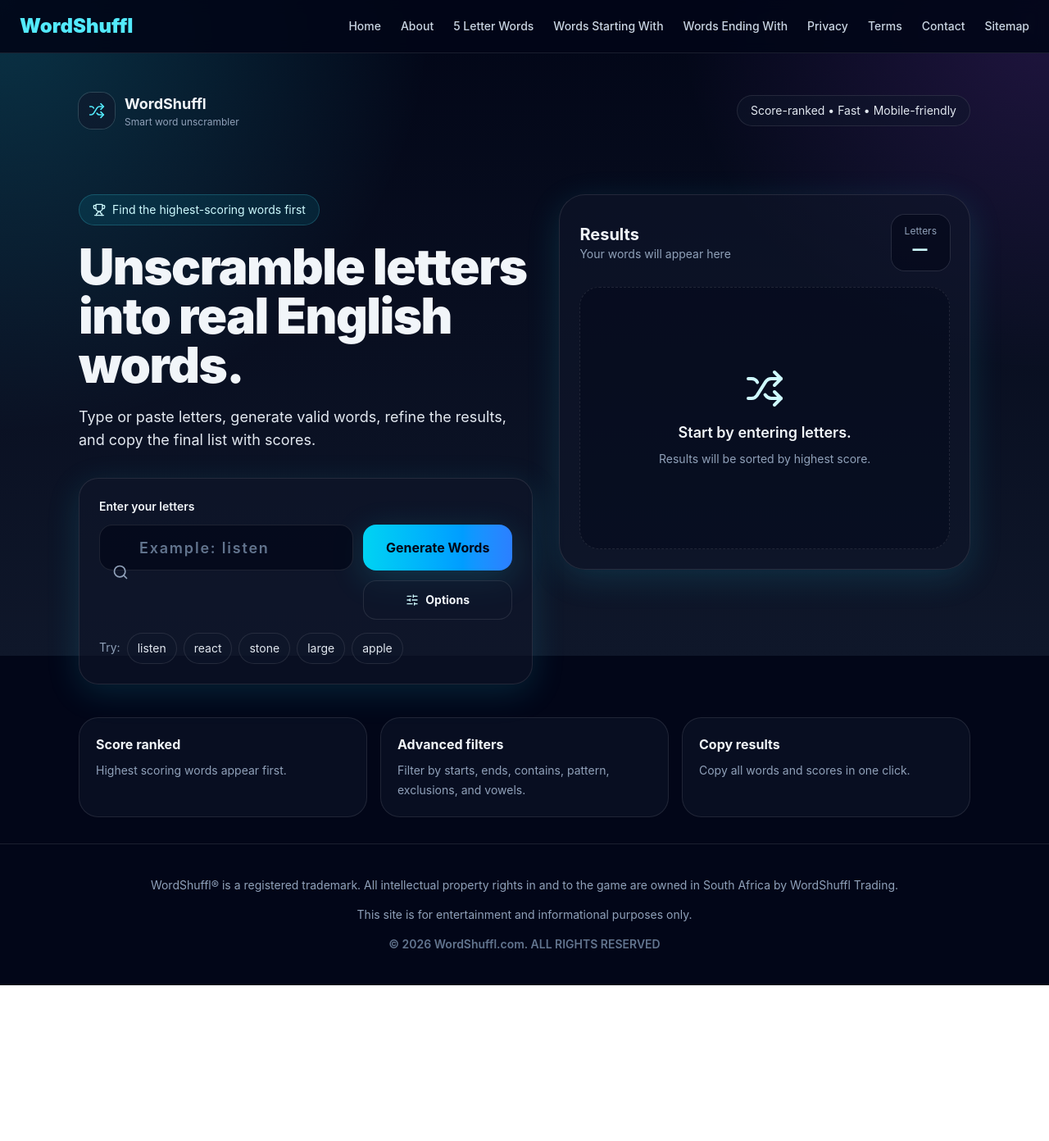
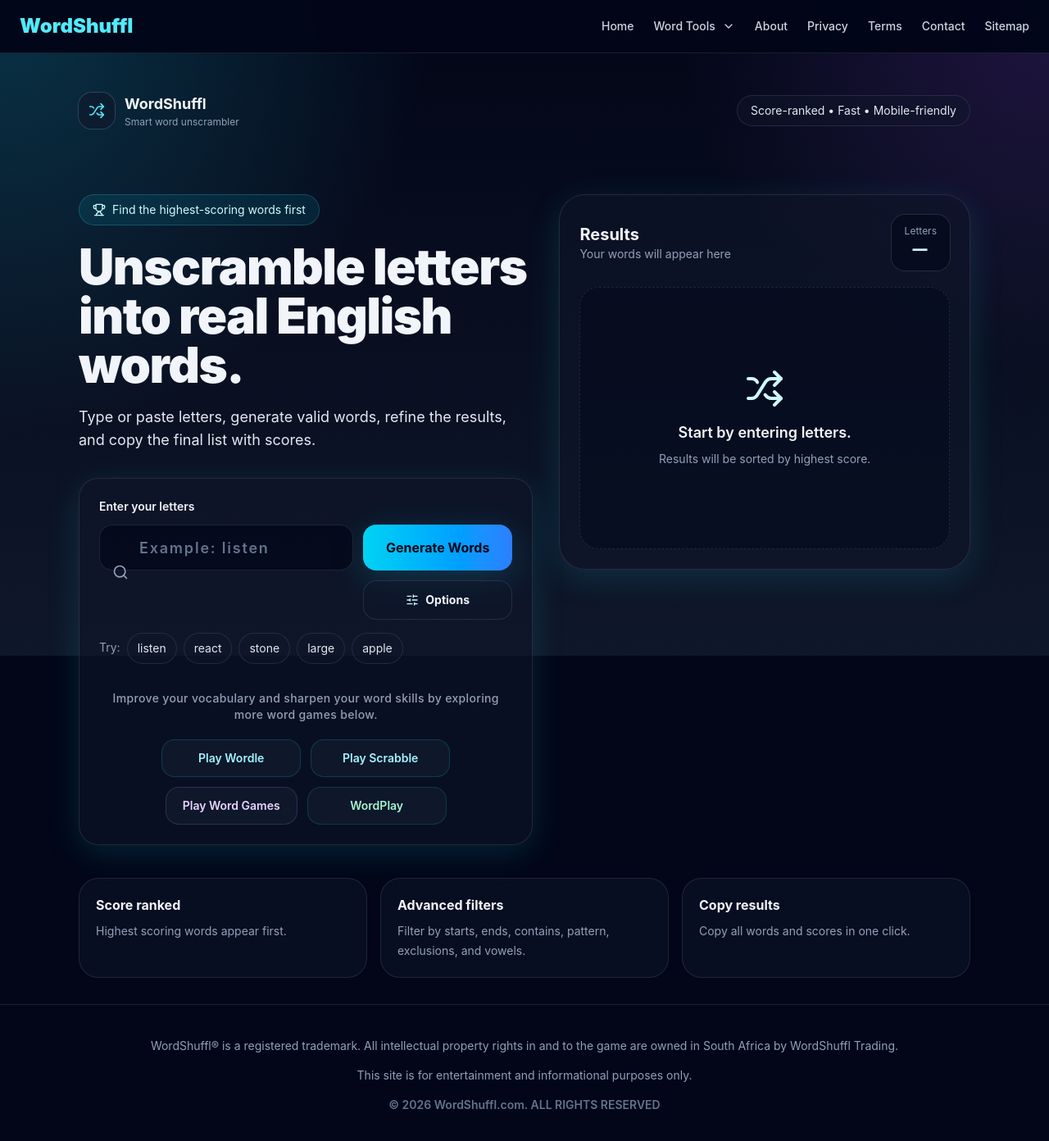
Before and after one commit to Rgenneker/word-unscrambler, a React (Vite) app: page / in a window 1280 px wide. Shown: the top 1392 px of the page at 82% size. Before the commit the page ends 1202 px from the top, so only its background shows below. Built offline with nearby package versions, Linux system fonts and the light colour scheme; what an-array-of-english-words would draw is missing.

Commit message:
Fix Word Tools dropdown

```diff
--- a/src/App.jsx
+++ b/src/App.jsx
@@ -9,6 +9,8 @@
 import FiveLetterWords from "./pages/FiveLetterWords";
 import WordsEndingWith from "./pages/WordsEndingWith";
 import WordsStartingWith from "./pages/WordsStartingWith";
+import WordLength from "./pages/WordLength";
+import LetterCombination from "./pages/LetterCombination";
 
 export default function App() {
   return (
@@ -20,6 +22,8 @@
         <Route path="/5-letter-words" element={<FiveLetterWords />} />
         <Route path="/words-starting-with-a" element={<WordsStartingWith />} />
         <Route path="/words-ending-with" element={<WordsEndingWith />} />
+        <Route path="/word-length" element={<WordLength />} />
+        <Route path="/letter-combinations" element={<LetterCombination />} />
         <Route path="/privacy-policy" element={<PrivacyPolicy />} />
         <Route path="/terms-and-conditions" element={<TermsConditions />} />
         <Route path="/sitemap" element={<SitemapPage />} />
--- a/src/components/Navbar.jsx
+++ b/src/components/Navbar.jsx
@@ -1,55 +1,83 @@
+import { useState } from "react";
 import { Link } from "react-router-dom";
+import { ChevronDown } from "lucide-react";
 
 export default function Navbar() {
+  const [toolsOpen, setToolsOpen] = useState(false);
+
+  const closeMenu = () => {
+    setToolsOpen(false);
+  };
+
   return (
-    <header className="sticky top-0 z-50 border-b border-white/10 bg-slate-950/90 backdrop-blur">
+    <header className="sticky top-0 z-[9999] border-b border-white/10 bg-slate-950/95 backdrop-blur">
       <div className="mx-auto flex max-w-7xl items-center justify-between px-6 py-4">
-
-        <Link
-          to="/"
-          className="text-2xl font-black text-cyan-300"
-        >
+        <Link to="/" onClick={closeMenu} className="text-2xl font-black text-cyan-300">
           WordShuffl
         </Link>
 
-        <nav className="hidden gap-6 text-sm font-medium text-slate-300 md:flex">
-          <Link className="hover:text-cyan-300 transition" to="/">
+        <nav className="hidden items-center gap-6 text-sm font-medium text-slate-300 md:flex">
+          <Link onClick={closeMenu} className="transition hover:text-cyan-300" to="/">
             Home
           </Link>
 
-          <Link className="hover:text-cyan-300 transition" to="/about">
+          <div className="relative">
+            <button
+              type="button"
+              onClick={() => setToolsOpen((current) => !current)}
+              className="flex items-center gap-2 transition hover:text-cyan-300"
+            >
+              Word Tools
+              <ChevronDown
+                className={`h-4 w-4 transition ${toolsOpen ? "rotate-180" : ""}`}
+              />
+            </button>
+
+            {toolsOpen && (
+              <div className="absolute left-0 top-full z-[99999] mt-4 w-72 rounded-2xl border border-white/10 bg-slate-900 p-3 shadow-2xl ring-1 ring-cyan-400/10">
+                <Link onClick={closeMenu} className="block rounded-xl px-4 py-3 transition hover:bg-cyan-400/10 hover:text-cyan-300" to="/5-letter-words">
+                  5 Letter Words
+                </Link>
+
+                <Link onClick={closeMenu} className="block rounded-xl px-4 py-3 transition hover:bg-cyan-400/10 hover:text-cyan-300" to="/words-starting-with">
+                  Words Starting With
+                </Link>
+
+                <Link onClick={closeMenu} className="block rounded-xl px-4 py-3 transition hover:bg-cyan-400/10 hover:text-cyan-300" to="/words-ending-with">
+                  Words Ending With
+                </Link>
+
+                <Link onClick={closeMenu} className="block rounded-xl px-4 py-3 transition hover:bg-cyan-400/10 hover:text-cyan-300" to="/word-length">
+                  Word Length
+                </Link>
+
+                <Link onClick={closeMenu} className="block rounded-xl px-4 py-3 transition hover:bg-cyan-400/10 hover:text-cyan-300" to="/letter-combinations">
+                  Letter Combinations
+                </Link>
+              </div>
+            )}
+          </div>
+
+          <Link onClick={closeMenu} className="transition hover:text-cyan-300" to="/about">
             About
           </Link>
 
-          <Link className="hover:text-cyan-300 transition" to="/5-letter-words">
-            5 Letter Words
-          </Link>
-
-          <Link className="hover:text-cyan-300 transition" to="/words-starting-with-a">
-            Words Starting With
-          </Link>
-
-          <Link className="hover:text-cyan-300 transition" to="/words-ending-with">
-            Words Ending With
-          </Link>
-
-          <Link className="hover:text-cyan-300 transition" to="/privacy-policy">
+          <Link onClick={closeMenu} className="transition hover:text-cyan-300" to="/privacy-policy">
             Privacy
           </Link>
 
-          <Link className="hover:text-cyan-300 transition" to="/terms-and-conditions">
+          <Link onClick={closeMenu} className="transition hover:text-cyan-300" to="/terms-and-conditions">
             Terms
           </Link>
 
-           <Link className="hover:text-cyan-300 transition" to="/contact">
+          <Link onClick={closeMenu} className="transition hover:text-cyan-300" to="/contact">
             Contact
           </Link>
 
-          <Link className="hover:text-cyan-300 transition" to="/sitemap">
+          <Link onClick={closeMenu} className="transition hover:text-cyan-300" to="/sitemap">
             Sitemap
           </Link>
         </nav>
-
       </div>
     </header>
   );
--- a/src/pages/Home.jsx
+++ b/src/pages/Home.jsx
@@ -404,6 +404,51 @@
                   </button>
                 ))}
               </div>
+             <section className="mt-8">
+  <div className="mb-5 text-center">
+    <p className="text-sm font-medium tracking-wide text-slate-400">
+      Improve your vocabulary and sharpen your word skills by exploring more word games below.
+    </p>
+  </div>
+
+  <div className="flex flex-wrap items-center justify-center gap-3">
+    <a
+      href="https://nyt-wordle-app.vercel.app"
+      target="_blank"
+      rel="noreferrer"
+     className="w-[170px] rounded-2xl border border-cyan-400/20 bg-slate-900 px-5 py-3 text-center text-sm font-semibold text-cyan-200 transition hover:scale-105 hover:bg-cyan-400/10"
+    >
+      Play Wordle
+    </a>
+
+    <a
+      href="https://playscrabble.com/"
+      target="_blank"
+      rel="noreferrer"
+      className="w-[170px] rounded-2xl border border-cyan-400/20 bg-slate-900 px-5 py-3 text-center text-sm font-semibold text-cyan-200 transition hover:scale-105 hover:bg-cyan-400/10"
+    >
+      Play Scrabble
+    </a>
+
+    <a
+      href="https://www.wordgames.com/"
+      target="_blank"
+      rel="noreferrer"
+      className="rounded-2xl border border-purple-400/20 bg-slate-900 px-5 py-3 text-sm font-semibold text-purple-200 transition hover:scale-105 hover:bg-purple-400/10"
+    >
+      Play Word Games
+    </a>
+
+    <a
+      href="https://www.wordplays.com/crossword-solver/PRO"
+      target="_blank"
+      rel="noreferrer"
+      className="w-[170px] rounded-2xl border border-emerald-400/20 bg-slate-900 px-5 py-3 text-center text-sm font-semibold text-emerald-200 transition hover:scale-105 hover:bg-emerald-400/10"
+    >
+      WordPlay
+    </a>
+  </div>
+</section>
             </div>
           </div>
 
--- /dev/null
+++ b/src/pages/LetterCombination.jsx
@@ -0,0 +1,93 @@
+import { useMemo, useState } from "react";
+import englishWords from "an-array-of-english-words";
+import Navbar from "../components/Navbar";
+
+function clean(value) {
+  return value.toLowerCase().replace(/[^a-z]/g, "");
+}
+
+function shuffle(words) {
+  return [...words].sort(() => Math.random() - 0.5);
+}
+
+export default function LetterCombination() {
+  const [startsWith, setStartsWith] = useState("str");
+  const [endsWith, setEndsWith] = useState("ing");
+  const [contains, setContains] = useState("");
+  const [refreshKey, setRefreshKey] = useState(0);
+
+  const words = useMemo(() => {
+    const start = clean(startsWith);
+    const end = clean(endsWith);
+    const middle = clean(contains);
+
+    return shuffle(
+      englishWords
+        .filter((word) => /^[a-z]+$/.test(word))
+        .filter((word) => !start || word.startsWith(start))
+        .filter((word) => !end || word.endsWith(end))
+        .filter((word) => !middle || word.includes(middle))
+    ).slice(0, 250);
+  }, [startsWith, endsWith, contains, refreshKey]);
+
+  return (
+    <main className="min-h-screen bg-slate-950 text-white">
+      <Navbar />
+
+      <div className="px-6 py-12">
+        <div className="mx-auto max-w-7xl">
+          <div className="text-center">
+            <h1 className="text-5xl font-black text-cyan-300">
+              Letter Combination Finder
+            </h1>
+
+            <p className="mx-auto mt-6 max-w-3xl text-lg text-slate-300">
+              Find words using custom combinations, such as words starting with STR and ending in ING.
+            </p>
+          </div>
+
+          <div className="mx-auto mt-10 grid max-w-4xl gap-4 rounded-3xl border border-white/10 bg-slate-900/60 p-6 md:grid-cols-3">
+            <label>
+              <span className="mb-2 block text-sm font-semibold text-slate-300">Starts with</span>
+              <input value={startsWith} onChange={(e) => setStartsWith(e.target.value)} placeholder="str" className="h-14 w-full rounded-2xl border border-white/10 bg-slate-950 px-5 text-cyan-200 outline-none" />
+            </label>
+
+            <label>
+              <span className="mb-2 block text-sm font-semibold text-slate-300">Contains</span>
+              <input value={contains} onChange={(e) => setContains(e.target.value)} placeholder="optional" className="h-14 w-full rounded-2xl border border-white/10 bg-slate-950 px-5 text-cyan-200 outline-none" />
+            </label>
+
+            <label>
+              <span className="mb-2 block text-sm font-semibold text-slate-300">Ends with</span>
+              <input value={endsWith} onChange={(e) => setEndsWith(e.target.value)} placeholder="ing" className="h-14 w-full rounded-2xl border border-white/10 bg-slate-950 px-5 text-cyan-200 outline-none" />
+            </label>
+
+            <button
+              onClick={() => setRefreshKey((v) => v + 1)}
+              className="rounded-2xl bg-cyan-400 px-5 py-3 font-bold text-slate-950 hover:bg-cyan-300 md:col-span-3"
+            >
+              Refresh Words
+            </button>
+          </div>
+
+          <div className="mt-12 rounded-3xl border border-white/10 bg-slate-900/50 p-6">
+            <div className="mb-6 flex items-center justify-between">
+              <h2 className="text-2xl font-black text-cyan-200">Results</h2>
+              <span className="rounded-full bg-cyan-400/10 px-4 py-2 text-sm font-bold text-cyan-300">
+                {words.length} words
+              </span>
+            </div>
+
+            <div className="flex flex-wrap gap-3">
+              {words.map((word) => (
+                <span key={`${word}-${refreshKey}`} className="rounded-2xl border border-cyan-400/20 bg-slate-800 px-4 py-2 font-semibold text-slate-200">
+                  {word}
+                </span>
+              ))}
+            </div>
+          </div>
+        </div>
+      </div>
+    </main>
+  );
+}
--- /dev/null
+++ b/src/pages/WordLength.jsx
@@ -0,0 +1,72 @@
+import { useMemo, useState } from "react";
+import englishWords from "an-array-of-english-words";
+import Navbar from "../components/Navbar";
+
+function shuffle(words) {
+  return [...words].sort(() => Math.random() - 0.5);
+}
+
+export default function WordLength() {
+  const [length, setLength] = useState("5");
+  const [refreshKey, setRefreshKey] = useState(0);
+
+  const words = useMemo(() => {
+    return shuffle(
+      englishWords.filter((word) => /^[a-z]+$/.test(word) && word.length === Number(length))
+    ).slice(0, 250);
+  }, [length, refreshKey]);
+
+  return (
+    <main className="min-h-screen bg-slate-950 text-white">
+      <Navbar />
+
+      <div className="px-6 py-12">
+        <div className="mx-auto max-w-7xl">
+          <div className="text-center">
+            <h1 className="text-5xl font-black text-cyan-300">Words by Length</h1>
+            <p className="mx-auto mt-6 max-w-3xl text-lg text-slate-300">
+              Choose a word length and generate English words that match.
+            </p>
+          </div>
+
+          <div className="mx-auto mt-10 max-w-xl rounded-3xl border border-white/10 bg-slate-900/60 p-6">
+            <label className="mb-3 block text-sm font-semibold text-slate-200">
+              Choose word length
+            </label>
+
+            <select
+              value={length}
+              onChange={(e) => setLength(e.target.value)}
+              className="h-14 w-full rounded-2xl border border-white/10 bg-slate-950 px-5 text-cyan-200 outline-none"
+            >
+              {Array.from({ length: 14 }, (_, i) => i + 2).map((num) => (
+                <option key={num} value={num}>{num} letters</option>
+              ))}
+            </select>
+
+            <button
+              onClick={() => setRefreshKey((v) => v + 1)}
+              className="mt-5 rounded-2xl bg-cyan-400 px-5 py-3 font-bold text-slate-950 hover:bg-cyan-300"
+            >
+              Refresh Words
+            </button>
+          </div>
+
+          <div className="mt-12 rounded-3xl border border-white/10 bg-slate-900/50 p-6">
+            <h2 className="mb-6 text-2xl font-black text-cyan-200">
+              {length}-Letter Words
+            </h2>
+
+            <div className="flex flex-wrap gap-3">
+              {words.map((word) => (
+                <span key={`${word}-${refreshKey}`} className="rounded-2xl border border-cyan-400/20 bg-slate-800 px-4 py-2 font-semibold text-slate-200">
+                  {word}
+                </span>
+              ))}
+            </div>
+          </div>
+        </div>
+      </div>
+    </main>
+  );
+}
```
